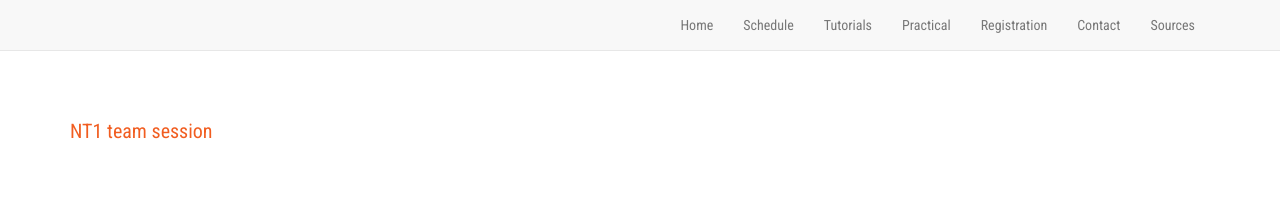
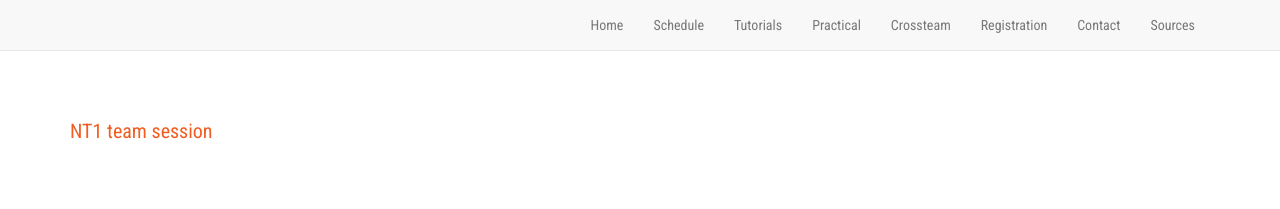
Before and after one commit to neicnordic/ahm18.neic.nordforsk.org, a Jekyll site: the page built from nt1.md, in a window 1280 px wide. Shown: the top 209 px of the page. Built offline with Jekyll 4.4.1, drawn with Linux system fonts in a browser that asks for light colours; nearby versions of some CDN libraries; our own code applies the rules of GitHub Pages for plain Markdown files.

Commit message:
Adding crossteam menu item

```diff
--- a/_data/nav.yml
+++ b/_data/nav.yml
@@ -7,6 +7,8 @@ main:
     text: 'Tutorials'
   - url: '/practical/'
     text: 'Practical'
+  - url: '/crossteam/'
+    text: 'Crossteam'
   - url: '/registration/'
     text: 'Registration'
   - url: '/contact/'
```
